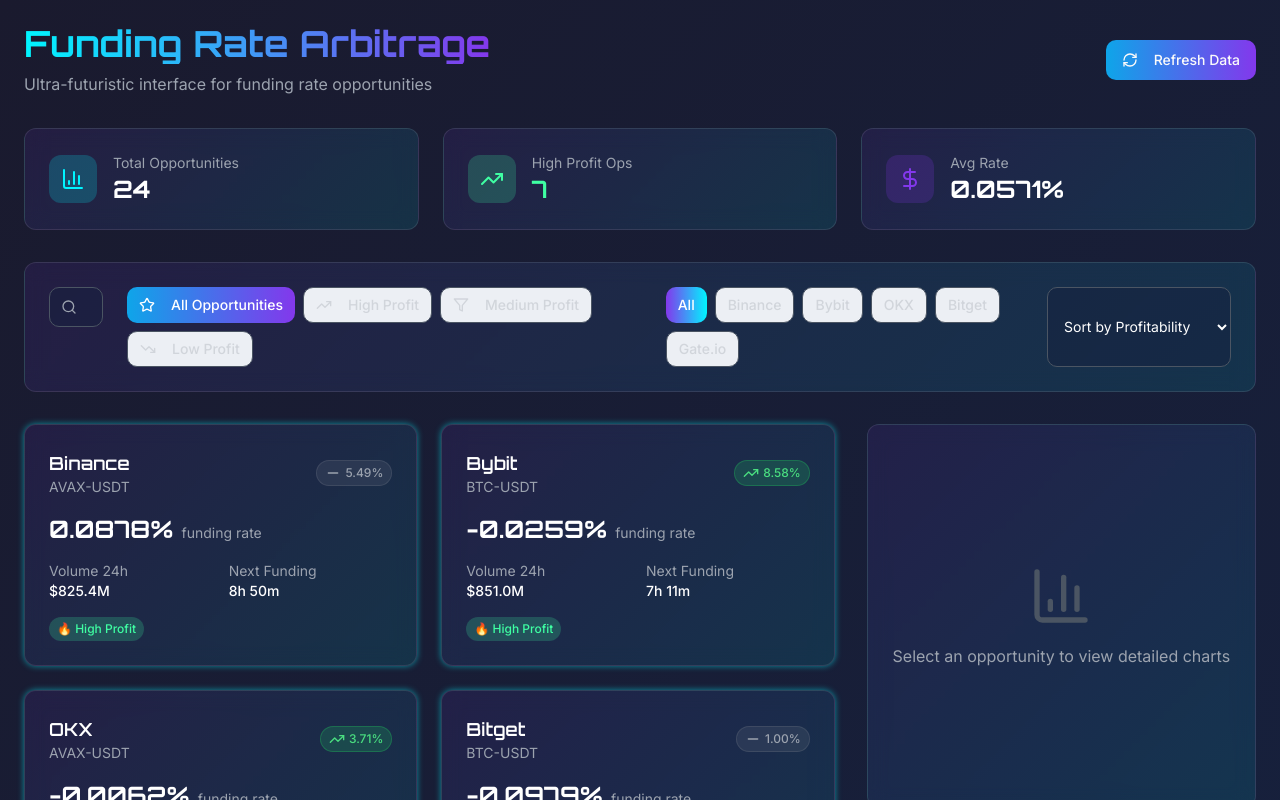
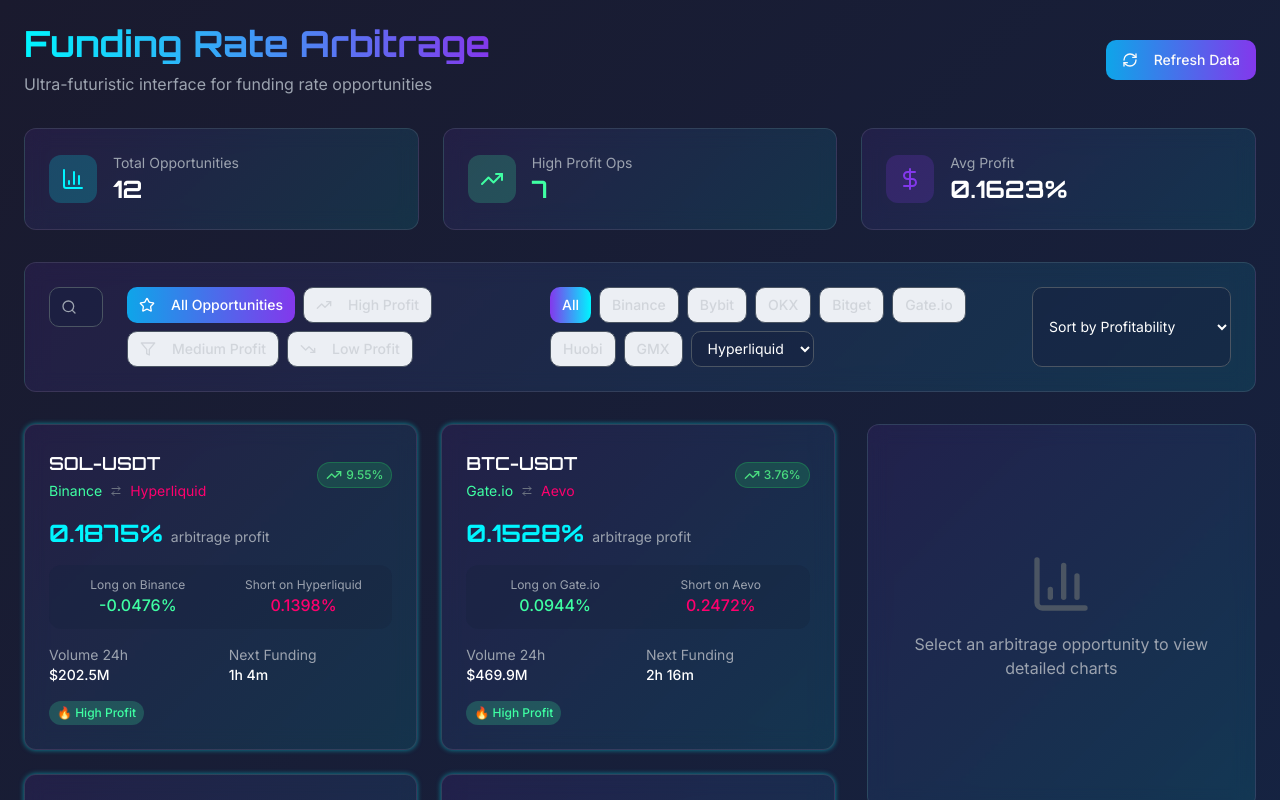
Before and after one commit to Brokendod/opesia-arbitrage-new, a React (Vite) app: page / in a window 1280 px wide. Shown: the top 800 px of the page. Built offline with nearby package versions, Linux system fonts and the light colour scheme.

Commit message:
Add more exchanges to funding rate data
Include Gmx, Hyperliquid, Aevo, Dydx, Kraken, Bitmex, Kucoin, and Extended in the list of exchanges for arbitrage opportunities.

```diff
--- a/src/components/ArbitrageFilters.tsx
+++ b/src/components/ArbitrageFilters.tsx
@@ -32,11 +32,14 @@ const ArbitrageFilters: React.FC<FiltersProps> = ({
     { value: 'low', label: 'Low Profit', icon: TrendingDown }
   ];
 
-  const exchanges = ['All', 'Binance', 'Bybit', 'OKX', 'Bitget', 'Gate.io'];
+  const exchanges = [
+    'All', 'Binance', 'Bybit', 'OKX', 'Bitget', 'Gate.io', 'Huobi',
+    'GMX', 'Hyperliquid', 'Aevo', 'dYdX', 'Kraken', 'BitMEX', 'KuCoin', 'Extended'
+  ];
 
   const sortOptions = [
     { value: 'profitability', label: 'Profitability' },
-    { value: 'rate', label: 'Funding Rate' },
+    { value: 'rate', label: 'Arbitrage Profit' },
     { value: 'volume', label: 'Volume' },
     { value: 'change', label: '24h Change' }
   ];
@@ -82,7 +85,7 @@ const ArbitrageFilters: React.FC<FiltersProps> = ({
 
         {/* Exchange Filter */}
         <div className="flex flex-wrap gap-2">
-          {exchanges.map((exchange) => (
+          {exchanges.slice(0, 8).map((exchange) => (
             <Button
               key={exchange}
               variant={selectedExchange === exchange ? "default" : "outline"}
@@ -97,6 +100,19 @@ const ArbitrageFilters: React.FC<FiltersProps> = ({
               {exchange}
             </Button>
           ))}
+          {exchanges.length > 8 && (
+            <select
+              value={selectedExchange}
+              onChange={(e) => onExchangeChange(e.target.value)}
+              className="px-3 py-1 bg-dark-200/50 border border-gray-600 rounded-md text-white text-sm focus:border-neon-cyan focus:outline-none"
+            >
+              {exchanges.slice(8).map((exchange) => (
+                <option key={exchange} value={exchange} className="bg-dark-200">
+                  {exchange}
+                </option>
+              ))}
+            </select>
+          )}
         </div>
 
         {/* Sort Options */}
--- a/src/components/Dashboard.tsx
+++ b/src/components/Dashboard.tsx
@@ -6,24 +6,49 @@ import ArbitrageFilters from './ArbitrageFilters';
 import { Button } from '@/components/ui/button';
 import { RefreshCw, BarChart3, DollarSign, TrendingUp } from 'lucide-react';
 
-// Mock data generator
-const generateMockData = () => {
-  const exchanges = ['Binance', 'Bybit', 'OKX', 'Bitget', 'Gate.io', 'Huobi'];
-  const symbols = ['BTC-USDT', 'ETH-USDT', 'SOL-USDT', 'AVAX-USDT'];
+// Mock data generator for arbitrage opportunities
+const generateArbitrageOpportunities = () => {
+  const exchanges = ['Binance', 'Bybit', 'OKX', 'Bitget', 'Gate.io', 'Huobi', 'GMX', 'Hyperliquid', 'Aevo', 'dYdX', 'Kraken', 'BitMEX', 'KuCoin', 'Extended'];
+  const symbols = ['BTC-USDT', 'ETH-USDT', 'SOL-USDT', 'AVAX-USDT', 'ARB-USDT', 'OP-USDT'];
 
-  return exchanges.flatMap(exchange =>
-    symbols.map(symbol => ({
-      id: `${exchange}-${symbol}`,
-      exchange,
+  const opportunities = [];
+
+  for (let i = 0; i < 12; i++) {
+    const symbol = symbols[Math.floor(Math.random() * symbols.length)];
+
+    // Pick two different exchanges for arbitrage
+    const shuffled = [...exchanges].sort(() => 0.5 - Math.random());
+    const longExchange = shuffled[0];
+    const shortExchange = shuffled[1];
+
+    // Generate funding rates with intentional spread for arbitrage
+    const baseFundingRate = (Math.random() * 0.003 - 0.0015); // -0.15% to 0.15%
+    const spread = Math.random() * 0.002 + 0.0005; // 0.05% to 0.25% spread
+
+    const longRate = baseFundingRate;
+    const shortRate = baseFundingRate + spread;
+
+    const arbitrageProfit = Math.abs(shortRate - longRate);
+    const profitability = arbitrageProfit > 0.0015 ? 'high' : arbitrageProfit > 0.0008 ? 'medium' : 'low';
+
+    opportunities.push({
+      id: `${longExchange}-${shortExchange}-${symbol}-${i}`,
       symbol,
-      rate: (Math.random() * 0.002 - 0.001), // -0.1% to 0.1%
-      change24h: (Math.random() * 20 - 10), // -10% to 10%
-      profitability: ['high', 'medium', 'low'][Math.floor(Math.random() * 3)] as 'high' | 'medium' | 'low',
-      trend: ['up', 'down', 'neutral'][Math.floor(Math.random() * 3)] as 'up' | 'down' | 'neutral',
+      longExchange,
+      shortExchange,
+      longRate,
+      shortRate,
+      arbitrageProfit,
+      profitPercentage: arbitrageProfit * 100,
+      profitability,
+      trend: arbitrageProfit > 0.001 ? 'up' : 'neutral',
       volume: `$${(Math.random() * 1000 + 100).toFixed(1)}M`,
       nextFunding: `${Math.floor(Math.random() * 8 + 1)}h ${Math.floor(Math.random() * 60)}m`,
-    }))
-  );
+      change24h: (Math.random() * 40 - 20), // -20% to 20%
+    });
+  }
+
+  return opportunities;
 };
 
 const generateChartData = () => {
@@ -39,7 +64,7 @@ const generateChartData = () => {
 };
 
 const Dashboard: React.FC = () => {
-  const [fundingRates, setFundingRates] = useState(generateMockData());
+  const [arbitrageOpportunities, setArbitrageOpportunities] = useState(generateArbitrageOpportunities());
   const [selectedCard, setSelectedCard] = useState<string | null>(null);
   const [chartData] = useState(generateChartData());
   const [isRefreshing, setIsRefreshing] = useState(false);
@@ -53,7 +78,7 @@ const Dashboard: React.FC = () => {
   // Auto-refresh every 10 seconds
   useEffect(() => {
     const interval = setInterval(() => {
-      setFundingRates(generateMockData());
+      setArbitrageOpportunities(generateArbitrageOpportunities());
     }, 10000);
     return () => clearInterval(interval);
   }, []);
@@ -61,18 +86,21 @@ const Dashboard: React.FC = () => {
   const handleRefresh = () => {
     setIsRefreshing(true);
     setTimeout(() => {
-      setFundingRates(generateMockData());
+      setArbitrageOpportunities(generateArbitrageOpportunities());
       setIsRefreshing(false);
     }, 1000);
   };
 
   // Filter and sort data
-  const filteredData = fundingRates
+  const filteredData = arbitrageOpportunities
     .filter(item => {
-      const matchesSearch = item.exchange.toLowerCase().includes(searchTerm.toLowerCase()) ||
+      const matchesSearch = item.longExchange.toLowerCase().includes(searchTerm.toLowerCase()) ||
+                          item.shortExchange.toLowerCase().includes(searchTerm.toLowerCase()) ||
                           item.symbol.toLowerCase().includes(searchTerm.toLowerCase());
       const matchesProfitability = selectedProfitability === 'all' || item.profitability === selectedProfitability;
-      const matchesExchange = selectedExchange === 'All' || item.exchange === selectedExchange;
+      const matchesExchange = selectedExchange === 'All' ||
+                             item.longExchange === selectedExchange ||
+                             item.shortExchange === selectedExchange;
       return matchesSearch && matchesProfitability && matchesExchange;
     })
     .sort((a, b) => {
@@ -81,7 +109,7 @@ const Dashboard: React.FC = () => {
           const profitOrder = { high: 3, medium: 2, low: 1 };
           return profitOrder[b.profitability] - profitOrder[a.profitability];
         case 'rate':
-          return Math.abs(b.rate) - Math.abs(a.rate);
+          return b.arbitrageProfit - a.arbitrageProfit;
         case 'change':
           return Math.abs(b.change24h) - Math.abs(a.change24h);
         default:
@@ -89,13 +117,13 @@ const Dashboard: React.FC = () => {
       }
     });
 
-  const selectedExchangeData = selectedCard ?
-    fundingRates.find(item => item.id === selectedCard) : null;
+  const selectedOpportunityData = selectedCard ?
+    arbitrageOpportunities.find(item => item.id === selectedCard) : null;
 
   // Calculate stats
   const totalOpportunities = filteredData.length;
   const highProfitCount = filteredData.filter(item => item.profitability === 'high').length;
-  const avgRate = filteredData.reduce((sum, item) => sum + Math.abs(item.rate), 0) / filteredData.length;
+  const avgProfit = filteredData.reduce((sum, item) => sum + item.arbitrageProfit, 0) / filteredData.length;
 
   return (
     <div className="min-h-screen p-6 space-y-8">
@@ -154,9 +182,9 @@ const Dashboard: React.FC = () => {
               <DollarSign className="w-6 h-6 text-neon-purple" />
             </div>
             <div className="ml-4">
-              <p className="text-gray-400 text-sm">Avg Rate</p>
+              <p className="text-gray-400 text-sm">Avg Profit</p>
               <p className="font-orbitron font-bold text-2xl text-white">
-                {(avgRate * 100).toFixed(4)}%
+                {(avgProfit * 100).toFixed(4)}%
               </p>
             </div>
           </div>
@@ -177,7 +205,7 @@ const Dashboard: React.FC = () => {
 
       {/* Main Content */}
       <div className="grid grid-cols-1 xl:grid-cols-3 gap-8">
-        {/* Funding Rates Grid */}
+        {/* Arbitrage Opportunities Grid */}
         <div className="xl:col-span-2">
           <div className="grid grid-cols-1 lg:grid-cols-2 gap-6">
             {filteredData.map((item) => (
@@ -195,11 +223,11 @@ const Dashboard: React.FC = () => {
         {/* Chart Panel */}
         <div className="xl:col-span-1">
           <div className="sticky top-6">
-            {selectedExchangeData ? (
+            {selectedOpportunityData ? (
               <div className="animate-slide-up">
                 <FundingRateChart
                   data={chartData}
-                  exchange={selectedExchangeData.exchange}
+                  exchange={`${selectedOpportunityData.longExchange} vs ${selectedOpportunityData.shortExchange}`}
                 />
               </div>
             ) : (
@@ -207,7 +235,7 @@ const Dashboard: React.FC = () => {
                 <div className="text-center">
                   <BarChart3 className="w-16 h-16 text-gray-600 mx-auto mb-4" />
                   <p className="text-gray-400">
-                    Select an opportunity to view detailed charts
+                    Select an arbitrage opportunity to view detailed charts
                   </p>
                 </div>
               </div>
--- a/src/components/FundingRateCard.tsx
+++ b/src/components/FundingRateCard.tsx
@@ -1,12 +1,16 @@
 
 import React from 'react';
-import { TrendingUp, TrendingDown, Minus } from 'lucide-react';
+import { TrendingUp, TrendingDown, Minus, ArrowRightLeft } from 'lucide-react';
 
-interface FundingRate {
+interface ArbitrageOpportunity {
   id: string;
-  exchange: string;
   symbol: string;
-  rate: number;
+  longExchange: string;
+  shortExchange: string;
+  longRate: number;
+  shortRate: number;
+  arbitrageProfit: number;
+  profitPercentage: number;
   change24h: number;
   profitability: 'high' | 'medium' | 'low';
   trend: 'up' | 'down' | 'neutral';
@@ -15,7 +19,7 @@ interface FundingRate {
 }
 
 interface FundingRateCardProps {
-  data: FundingRate;
+  data: ArbitrageOpportunity;
   onClick: () => void;
   isHighlighted?: boolean;
 }
@@ -65,9 +69,13 @@ const FundingRateCard: React.FC<FundingRateCardProps> = ({
         <div className="flex items-center justify-between mb-4">
           <div>
             <h3 className="font-orbitron font-semibold text-lg text-white">
-              {data.exchange}
+              {data.symbol}
             </h3>
-            <p className="text-gray-400 text-sm">{data.symbol}</p>
+            <div className="flex items-center text-sm text-gray-400 mt-1">
+              <span className="text-neon-green">{data.longExchange}</span>
+              <ArrowRightLeft className="w-3 h-3 mx-2 text-gray-500" />
+              <span className="text-neon-pink">{data.shortExchange}</span>
+            </div>
           </div>
           <div className={getTrendClass()}>
             {getTrendIcon()}
@@ -75,13 +83,25 @@ const FundingRateCard: React.FC<FundingRateCardProps> = ({
           </div>
         </div>
 
-        {/* Funding Rate */}
+        {/* Arbitrage Profit */}
         <div className="mb-4">
           <div className="flex items-baseline">
-            <span className="text-2xl font-orbitron font-bold text-white">
-              {(data.rate * 100).toFixed(4)}%
+            <span className="text-2xl font-orbitron font-bold text-neon-cyan">
+              {data.profitPercentage.toFixed(4)}%
             </span>
-            <span className="ml-2 text-gray-400 text-sm">funding rate</span>
+            <span className="ml-2 text-gray-400 text-sm">arbitrage profit</span>
+          </div>
+        </div>
+
+        {/* Funding Rates Comparison */}
+        <div className="grid grid-cols-2 gap-3 mb-4 p-3 bg-dark-200/30 rounded-lg">
+          <div className="text-center">
+            <p className="text-gray-400 text-xs">Long on {data.longExchange}</p>
+            <p className="text-neon-green font-medium">{(data.longRate * 100).toFixed(4)}%</p>
+          </div>
+          <div className="text-center">
+            <p className="text-gray-400 text-xs">Short on {data.shortExchange}</p>
+            <p className="text-neon-pink font-medium">{(data.shortRate * 100).toFixed(4)}%</p>
           </div>
         </div>
 
```
